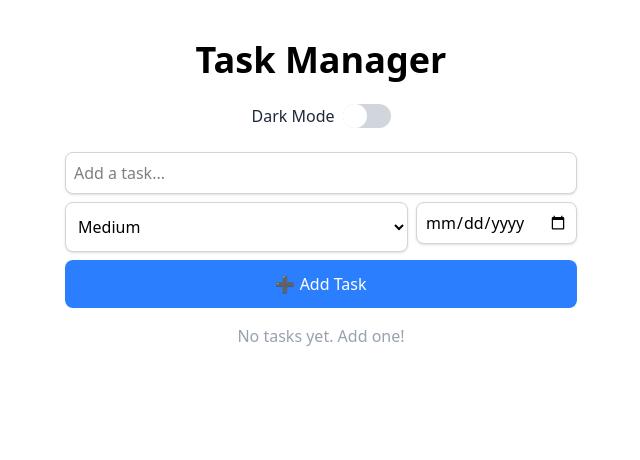
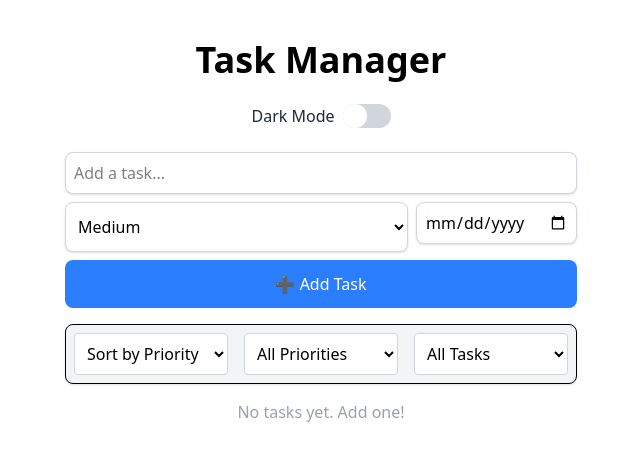
Before and after one commit to ZenithPopat/TaskManager, a React (Vite) app: page / in a window 1280 px wide. Shown: the top 460 px of the page, without its empty margins (319-959 px from the left). Built offline with nearby package versions, Linux system fonts and the light colour scheme.

Commit message:
Implement sorting, filtering, and clear filter button

```diff
--- a/src/components/TaskList.tsx
+++ b/src/components/TaskList.tsx
@@ -1,6 +1,7 @@
 import { useState, useEffect } from "react";
 import TaskItem from "./TaskItem";
 import TaskForm from "./TaskForm";
+import TaskSortingFiltering from "./TaskSortingFiltering";
 
 type Task = {
   id: string;
@@ -24,6 +25,10 @@ export default function TaskList() {
     const savedTasks = localStorage.getItem("tasks");
     return savedTasks ? JSON.parse(savedTasks) : [];
   });
+
+  const [sortBy, setSortBy] = useState<"priority" | "dueDate" | "completion">("priority");
+  const [filterPriority, setFilterPriority] = useState<Priority | null>(null);
+  const [filterCompletion, setFilterCompletion] = useState<boolean | null>(null);
 
   // Save tasks to localStorage whenever they change
   useEffect(() => {
@@ -69,9 +74,34 @@ export default function TaskList() {
     );
   };
 
-  const sortedTasks = tasks.sort(
-    (a, b) => priorityOrder[a.priority as Priority] - priorityOrder[b.priority as Priority]
-  );
+  // const sortedTasks = tasks.sort(
+  //   (a, b) => priorityOrder[a.priority as Priority] - priorityOrder[b.priority as Priority]
+  // );
+
+  const filteredTasks = tasks.filter((task) => {
+    const matchesPriority = filterPriority ? task.priority === filterPriority : true;
+    const matchesCompletion = filterCompletion !== null ? task.completed === filterCompletion : true;
+    return matchesPriority && matchesCompletion;
+  });
+
+  const sortedTasks = filteredTasks.sort((a, b) => {
+    if (sortBy === "priority") {
+      return priorityOrder[a.priority] - priorityOrder[b.priority];
+    } else if (sortBy === "dueDate") {
+      if(!a.dueDate && !b.dueDate) {
+        return 0;
+      } else if (!a.dueDate) {
+        return 1;
+      }
+      else if (!b.dueDate) {
+        return -1;
+      }
+      return (a.dueDate ? new Date(a.dueDate).getTime() : 0) - (b.dueDate ? new Date(b.dueDate).getTime() : 0);
+    } else if (sortBy === "completion") {
+      return Number(a.completed) - Number(b.completed);
+    }
+    return 0;
+  });
 
   return (
     <div className="mt-6 w-full max-w-lg mx-auto">
@@ -94,9 +124,18 @@ export default function TaskList() {
           Clear All Tasks
         </button>
       )}
+
+      <div>
+        <TaskSortingFiltering
+          setSortBy={setSortBy}
+          setFilterPriority={setFilterPriority}
+          setFilterCompletion={setFilterCompletion}
+      />
+      </div>
+
       <div className="mt-4">
-        {tasks.length === 0 ? (
-          <p className="text-gray-400 text-center">No tasks yet. Add one!</p>
+        {tasks.length !== 0 ? (sortedTasks.length === 0 ? (
+          <p className="text-gray-400 text-center">No tasks available!</p>
         ) : (
           sortedTasks.map((task) => (
             <TaskItem
@@ -107,7 +146,7 @@ export default function TaskList() {
               editTask={editTask}
             />
           ))
-        )}
+        )) : <p className="text-gray-400 text-center">No tasks yet. Add one!</p>}
       </div>
     </div>
   );
--- /dev/null
+++ b/src/components/TaskSortingFiltering.tsx
@@ -0,0 +1,104 @@
+import { useState } from "react";
+
+type Priority = "Low" | "Medium" | "High";
+
+interface TaskSortingFilteringProps {
+  setSortBy: (sortBy: "priority" | "dueDate" | "completion") => void;
+  setFilterPriority: (priority: Priority | null) => void;
+  setFilterCompletion: (completed: boolean | null) => void;
+}
+
+const TaskSortingFiltering: React.FC<TaskSortingFilteringProps>  = ({setSortBy, setFilterPriority, setFilterCompletion}) => {
+
+    const [selectedSort, setSelectedSort] = useState("priority");
+    const [selectedPriority, setSelectedPriority] = useState("");
+    const [selectedCompletion, setSelectedCompletion] = useState("");
+    const [filter, setFilter] = useState<{ priority: Priority | null; completion: boolean | null }>({ priority: null, completion: null });
+
+    const handleSortChange = (event: React.ChangeEvent<HTMLSelectElement>) => {
+        const value = event.target.value;
+        setSelectedSort(value);
+        setSortBy(value as "priority" | "dueDate" | "completion");
+    };
+
+    const handlePriorityFilterChange = (event: React.ChangeEvent<HTMLSelectElement>) => {
+        const value = event.target.value;
+        setSelectedPriority(value);
+        setFilterPriority(value === "" ? null : value as Priority);
+        setFilter({ ...filter, priority: value === "" ? null : value as Priority });
+    };
+
+    const handleCompletionFilterChange = (event: React.ChangeEvent<HTMLSelectElement>) => {
+        const value = event.target.value;
+        setSelectedCompletion(value);
+        setFilterCompletion(value === "" ? null : value === "completed");
+        setFilter({ ...filter, completion: value === "" ? null : value === "completed" });
+        console.log(filter);
+    };
+
+    return (
+        <div className="flex gap-4 mt-4 mb-4 p-2 border rounded-lg shadow-sm bg-gray-100 dark:bg-gray-800">
+            {/* Sorting Dropdown */}
+            <select
+                value={selectedSort}
+                onChange={handleSortChange}
+                className="p-2 border bg-white text-black border-gray-300
+                         dark:border-gray-600 dark:bg-gray-800 dark:text-white
+                         rounded w-full focus:outline-none focus:ring-2
+                         focus:ring-blue-500 dark:bg-gray-700 dark:border-gray-600"
+            >
+                <option value="priority">Sort by Priority</option>
+                <option value="dueDate">Sort by Due Date</option>
+                <option value="completion">Sort by Completion</option>
+            </select>
+
+            {/* Filtering by Priority */}
+            <select
+                value={selectedPriority}
+                onChange={handlePriorityFilterChange}
+                className="p-2 border bg-white text-black border-gray-300
+                         dark:border-gray-600 dark:bg-gray-800 dark:text-white
+                         rounded w-full focus:outline-none focus:ring-2
+                         focus:ring-blue-500 dark:bg-gray-700 dark:border-gray-600"
+            >
+                <option value="">All Priorities</option>
+                <option value="High">High</option>
+                <option value="Medium">Medium</option>
+                <option value="Low">Low</option>
+            </select>
+
+            {/* Filtering by Completion */}
+            <select
+                value={selectedCompletion}
+                onChange={handleCompletionFilterChange}
+                className="p-2 border bg-white text-black border-gray-300
+                         dark:border-gray-600 dark:bg-gray-800 dark:text-white
+                         rounded w-full focus:outline-none focus:ring-2
+                         focus:ring-blue-500 dark:bg-gray-700 dark:border-gray-600"
+            >
+                <option value="">All Tasks</option>
+                <option value="completed">Completed</option>
+                <option value="incomplete">Incomplete</option>
+            </select>
+
+            {/* Clear Filters Button */}
+            {(filter.priority || filter.completion) && (
+                <button
+                    onClick={() => {
+                    setSelectedPriority("");
+                    setSelectedCompletion("");
+                    setFilterPriority(null);
+                    setFilterCompletion(null);
+                    setFilter({ priority: null, completion: null });
+                    }}
+                    className="px-4 py-2 bg-red-500 text-white rounded hover:bg-red-600"
+                >
+                    Clear Filters
+                </button>
+            )}
+        </div>
+    );
+
+};
+
+export default TaskSortingFiltering;
```
Also changed, not shown: src/components/TaskItem.tsx (+0 -94 lines).
